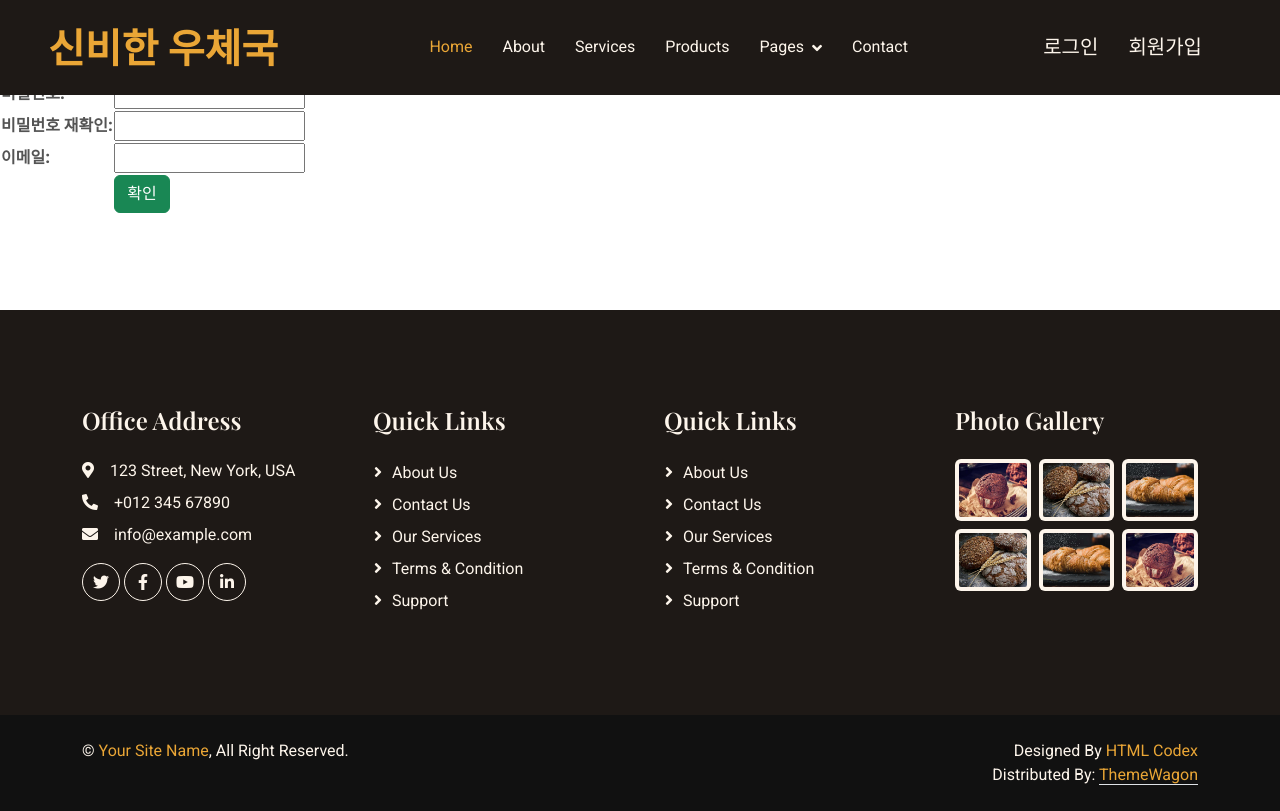
After one commit to jinhyeok15/chaesmos-django, a Django app: page /login/ in a window 1280 px wide. The commit adds this page. Run offline with Django 4.2, Linux system fonts and the light colour scheme; some libraries are stand-ins or nearby versions.

Commit message:
feat: login 예제 추가

```diff
--- a/app/chaesmos/pages/templates/base.html
+++ b/app/chaesmos/pages/templates/base.html
@@ -64,7 +64,7 @@
                 <a href="contact.html" class="nav-item nav-link">Contact</a>
             </div>
             <div class="account-bar">
-                <a href="{% url 'page-signup' %}" role="button"><p class="text-light fs-5 mb-0">로그인</p></a>
+                <a href="{% url 'page-login' %}" role="button"><p class="text-light fs-5 mb-0">로그인</p></a>
                 <a href="{% url 'page-signup' %}" role="button"><p class="text-light fs-5 mb-0">회원가입</p></a>
             </div>
         </div>
--- /dev/null
+++ b/app/chaesmos/pages/templates/login.html
@@ -0,0 +1,19 @@
+{% extends 'base.html' %}
+{% load static %}
+
+{% block content %}
+<div class="login-row">
+    <div class="col-md-8 col-sm-10 col-12">
+        <h2>로그인</h2>
+        <form method="post"> {% csrf_token %}
+            <table>
+                {{ form.as_table }}
+                <tr>
+                    <td></td>
+                    <td><input type="submit" name="submit" value="확인" class="btn btn-success"></td>
+                </tr>
+            </table>
+        </form>
+    </div>
+</div>
+{% endblock %}
--- a/app/chaesmos/pages/urls.py
+++ b/app/chaesmos/pages/urls.py
@@ -5,4 +5,5 @@ from . import views
 urlpatterns = [
     path('', views.index, name='page-index'),
     path('signup/', views.signup, name='page-signup'),
+    path('login/', views.login, name='page-login'),
 ]
--- a/app/chaesmos/pages/views.py
+++ b/app/chaesmos/pages/views.py
@@ -9,7 +9,6 @@ def index(request):
 
 
 def signup(request):
-    form = AccountSignupForm()
     if request.method == 'POST':
         form = AccountSignupForm(request.POST)
         if form.is_valid():
@@ -17,4 +16,11 @@ def signup(request):
             return redirect('page-index')
         else:
             raise ValidationError("invalid signup form")
+    else:
+        form = AccountSignupForm()
     return render(request, 'signup.html', {'form': form})
+
+
+def login(request):
+    form = AccountSignupForm()
+    return render(request, 'login.html', {'form': form})
```
